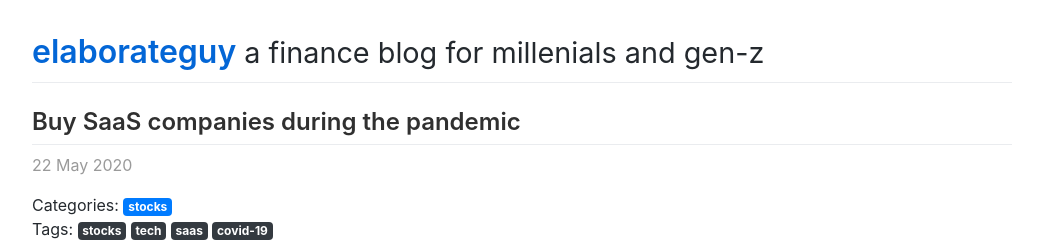
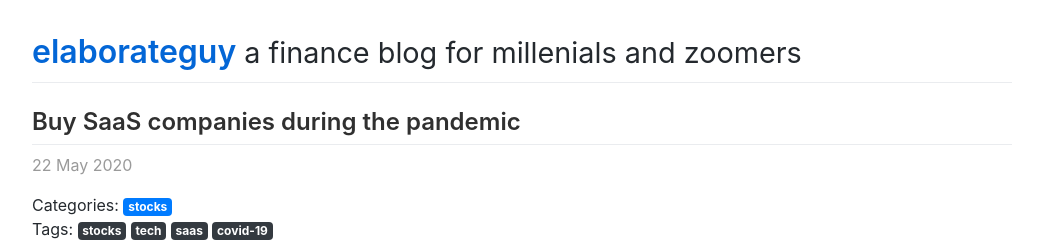
Before and after one commit to Porkbutts/finance.adriant.io, a Jekyll site: the page built from index.html, in a window 1280 px wide. Shown: the top 242 px of the page, without its empty margins (118-1161 px from the left). Built offline with Jekyll 4.4.1, drawn with Linux system fonts in a browser that asks for light colours; nearby versions of some CDN libraries; the list of posts is cut into pages by our own code; comment, search, counter and statistics services are not loaded.

Commit message:
Rename gen-z to zoomers

```diff
--- a/_config.yml
+++ b/_config.yml
@@ -8,7 +8,7 @@ author:
   email: pumpadrian@gmail.com
 
 title: elaborateguy
-description: a finance blog for millenials and gen-z
+description: a finance blog for millenials and zoomers
 
 google_analytics: UA-117405938-3
 google_adsense: ca-pub-3521905629903035
```
